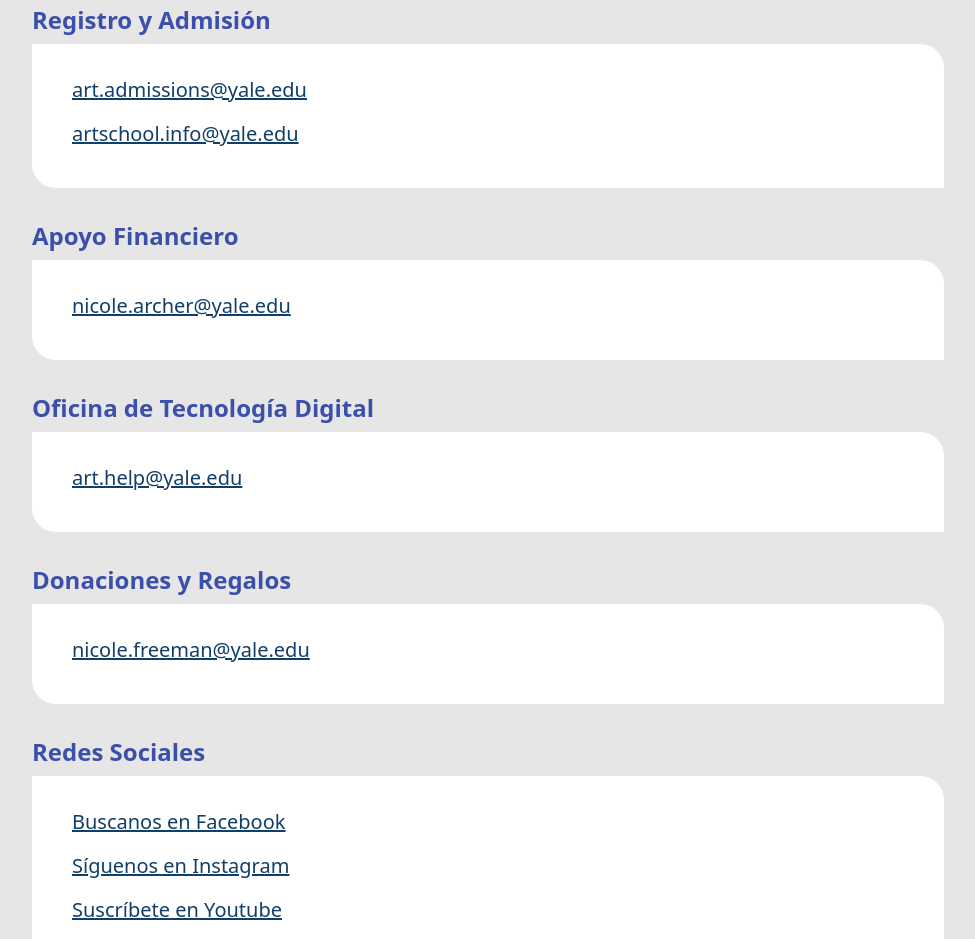
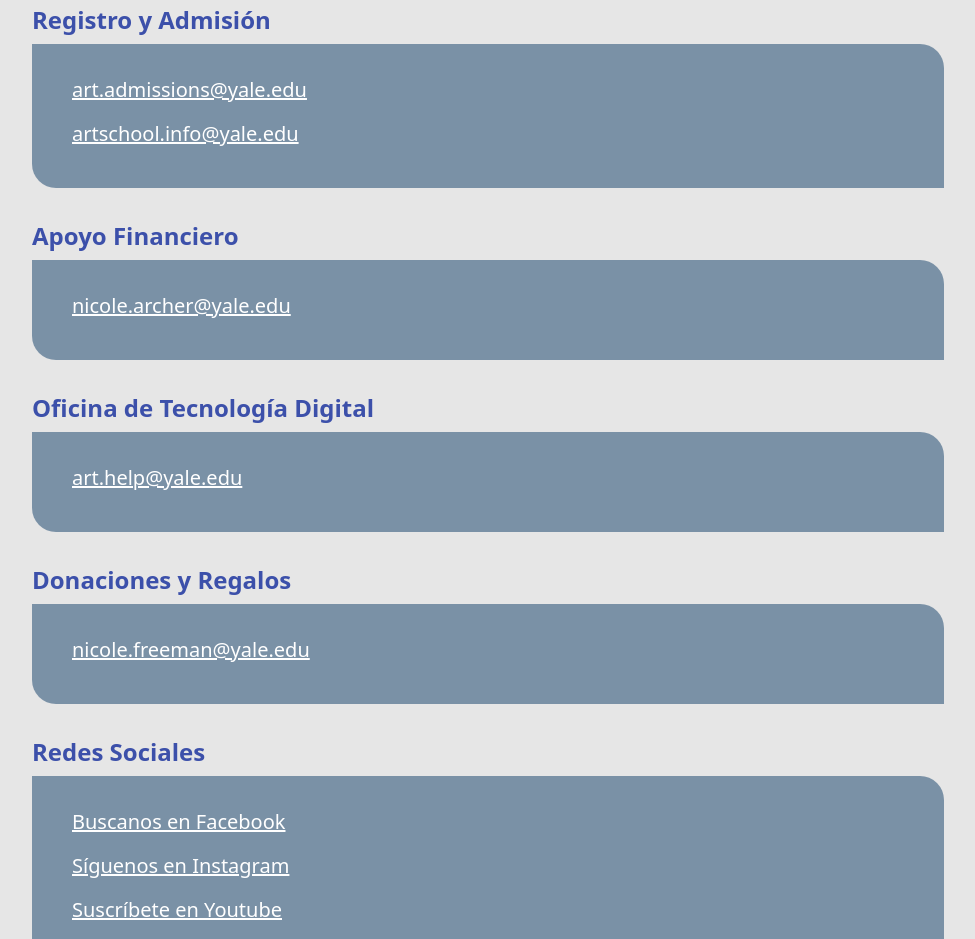
Before and after one commit to IvanHnilicka/yale-website, an Angular app: page /contacto in a window 1280 px wide. Shown: the part 200-1139 px from the top of the page, without its empty margins (152-1127 px from the left). Built offline with nearby package versions, Linux system fonts and the light colour scheme; what @angular/fire would draw is missing.

Commit message:
Se agrego pagina de Contacto

```diff
--- a/src/app/contacto/contacto.component.html
+++ b/src/app/contacto/contacto.component.html
@@ -43,43 +43,43 @@
             <!-- Contacto -->
             <div>
                 <h1 class="text-lg pb-2 font-bold text-savoyBlue sm:text-2xl md:pt-4">Registro y Admisión</h1>
-                <div class="p-4 flex flex-col items-center bg-white rounded-bl-3xl rounded-tr-3xl md:items-start md:pl-10 md:p-8">
-                    <a class="text-sm text-indigo underline mb-2 md:mb-4 md:text-lg xl:text-xl" href="mailto:art.admissions@yale.edu">art.admissions@yale.edu</a>
-                    <a class="text-sm text-indigo underline mb-2 md:text-lg xl:text-xl" href="mailto:artschool.info@yale.edu">artschool.info@yale.edu</a>
+                <div class="p-4 flex flex-col items-center bg-indigo/50 rounded-bl-3xl rounded-tr-3xl md:items-start md:pl-10 md:p-8">
+                    <a class="text-sm text-white underline mb-2 md:mb-4 md:text-lg xl:text-xl" href="mailto:art.admissions@yale.edu">art.admissions@yale.edu</a>
+                    <a class="text-sm text-white underline mb-2 md:text-lg xl:text-xl" href="mailto:artschool.info@yale.edu">artschool.info@yale.edu</a>
                 </div>
             </div>
 
             <!-- Contacto -->
             <div class="my-4">
                 <h1 class="text-lg pb-2 font-bold text-savoyBlue sm:text-2xl md:pt-4">Apoyo Financiero</h1>
-                <div class="p-4 flex flex-col items-center bg-white rounded-bl-3xl rounded-tr-3xl md:items-start md:pl-10 md:p-8">
-                    <a class="text-sm text-indigo underline mb-2 md:text-lg xl:text-xl" href="mailto:nicole.archer@yale.edu">nicole.archer@yale.edu</a>
+                <div class="p-4 flex flex-col items-center bg-indigo/50 rounded-bl-3xl rounded-tr-3xl md:items-start md:pl-10 md:p-8">
+                    <a class="text-sm text-white underline mb-2 md:text-lg xl:text-xl" href="mailto:nicole.archer@yale.edu">nicole.archer@yale.edu</a>
                 </div>
             </div>
 
             <!-- Contacto -->
             <div class="my-4">
                 <h1 class="text-lg pb-2 font-bold text-savoyBlue sm:text-2xl md:pt-4">Oficina de Tecnología Digital</h1>
-                <div class="p-4 flex flex-col items-center bg-white rounded-bl-3xl rounded-tr-3xl md:items-start md:pl-10 md:p-8">
-                    <a class="text-sm text-indigo underline mb-2 md:text-lg xl:text-xl" href="mailto:art.help@yale.edu">art.help@yale.edu</a>
+                <div class="p-4 flex flex-col items-center bg-indigo/50 rounded-bl-3xl rounded-tr-3xl md:items-start md:pl-10 md:p-8">
+                    <a class="text-sm text-white underline mb-2 md:text-lg xl:text-xl" href="mailto:art.help@yale.edu">art.help@yale.edu</a>
                 </div>
             </div>
 
             <!-- Contacto -->
             <div class="my-4">
                 <h1 class="text-lg pb-2 font-bold text-savoyBlue sm:text-2xl md:pt-4">Donaciones y Regalos</h1>
-                <div class="p-4 flex flex-col items-center bg-white rounded-bl-3xl rounded-tr-3xl md:items-start md:pl-10 md:p-8">
-                    <a class="text-sm text-indigo underline mb-2 md:text-lg xl:text-xl" href="mailto:nicole.freeman@yale.edu">nicole.freeman@yale.edu</a>
+                <div class="p-4 flex flex-col items-center bg-indigo/50 rounded-bl-3xl rounded-tr-3xl md:items-start md:pl-10 md:p-8">
+                    <a class="text-sm text-white underline mb-2 md:text-lg xl:text-xl" href="mailto:nicole.freeman@yale.edu">nicole.freeman@yale.edu</a>
                 </div>
             </div>
 
             <!-- Contacto -->
             <div class="my-4">
                 <h1 class="text-lg pb-2 font-bold text-savoyBlue sm:text-2xl md:pt-4">Redes Sociales</h1>
-                <div class="p-4 flex flex-col items-center bg-white rounded-bl-3xl rounded-tr-3xl md:items-start md:pl-10 md:p-8">
-                    <a class="text-sm text-indigo underline mb-2 md:mb-4 md:text-lg xl:text-xl" href="https://www.facebook.com/YaleSchoolofArt/" target="_blank">Buscanos en Facebook</a>
-                    <a class="text-sm text-indigo underline mb-2 md:mb-4 md:text-lg xl:text-xl" href="https://www.instagram.com/yaleschoolofart/" target="_blank">Síguenos en Instagram</a>
-                    <a class="text-sm text-indigo underline mb-2 md:text-lg xl:text-xl" href="https://www.youtube.com/channel/UCDwJT0mYodTSodcpH-hGmdA" target="_blank">Suscríbete en Youtube</a>
+                <div class="p-4 flex flex-col items-center bg-indigo/50 rounded-bl-3xl rounded-tr-3xl md:items-start md:pl-10 md:p-8">
+                    <a class="text-sm text-white underline mb-2 md:mb-4 md:text-lg xl:text-xl" href="https://www.facebook.com/YaleSchoolofArt/" target="_blank">Buscanos en Facebook</a>
+                    <a class="text-sm text-white underline mb-2 md:mb-4 md:text-lg xl:text-xl" href="https://www.instagram.com/yaleschoolofart/" target="_blank">Síguenos en Instagram</a>
+                    <a class="text-sm text-white underline mb-2 md:text-lg xl:text-xl" href="https://www.youtube.com/channel/UCDwJT0mYodTSodcpH-hGmdA" target="_blank">Suscríbete en Youtube</a>
                 </div>
             </div>
         </div>
```
